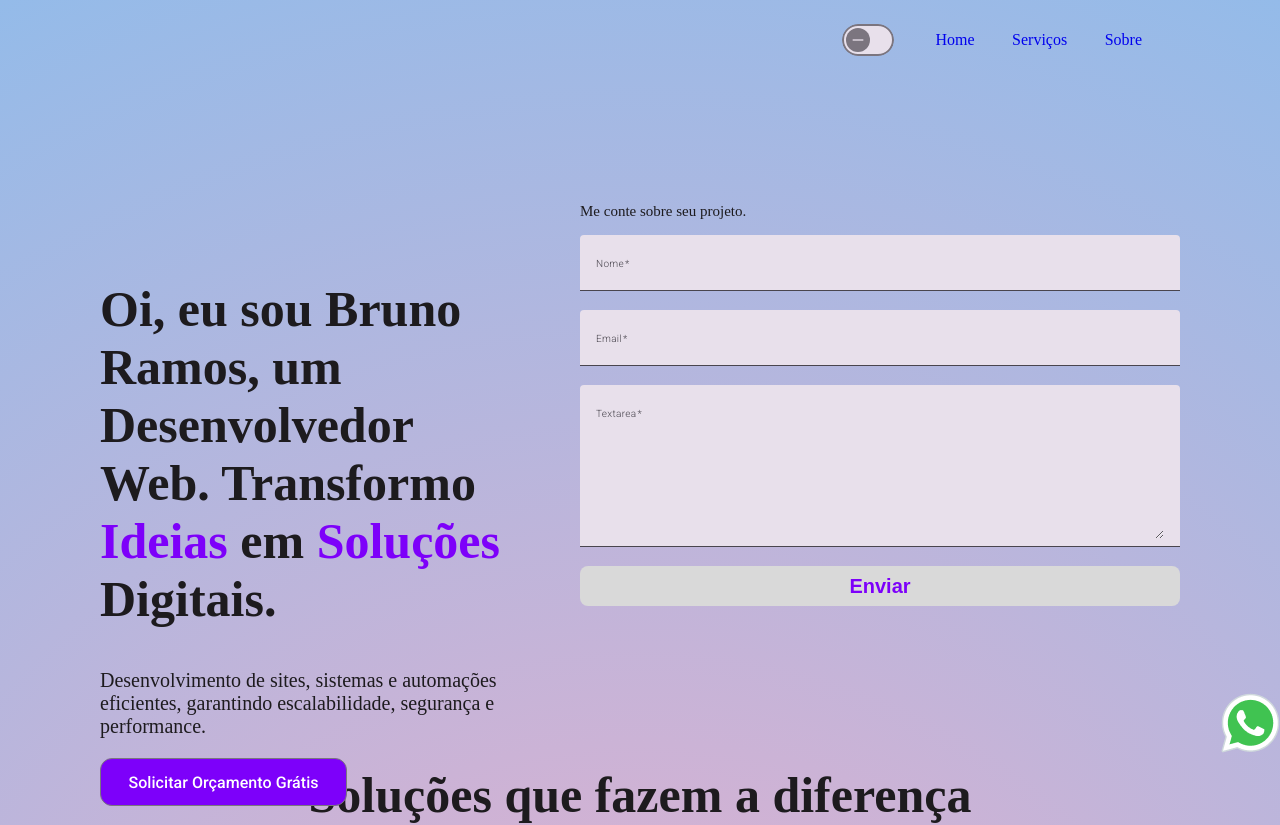
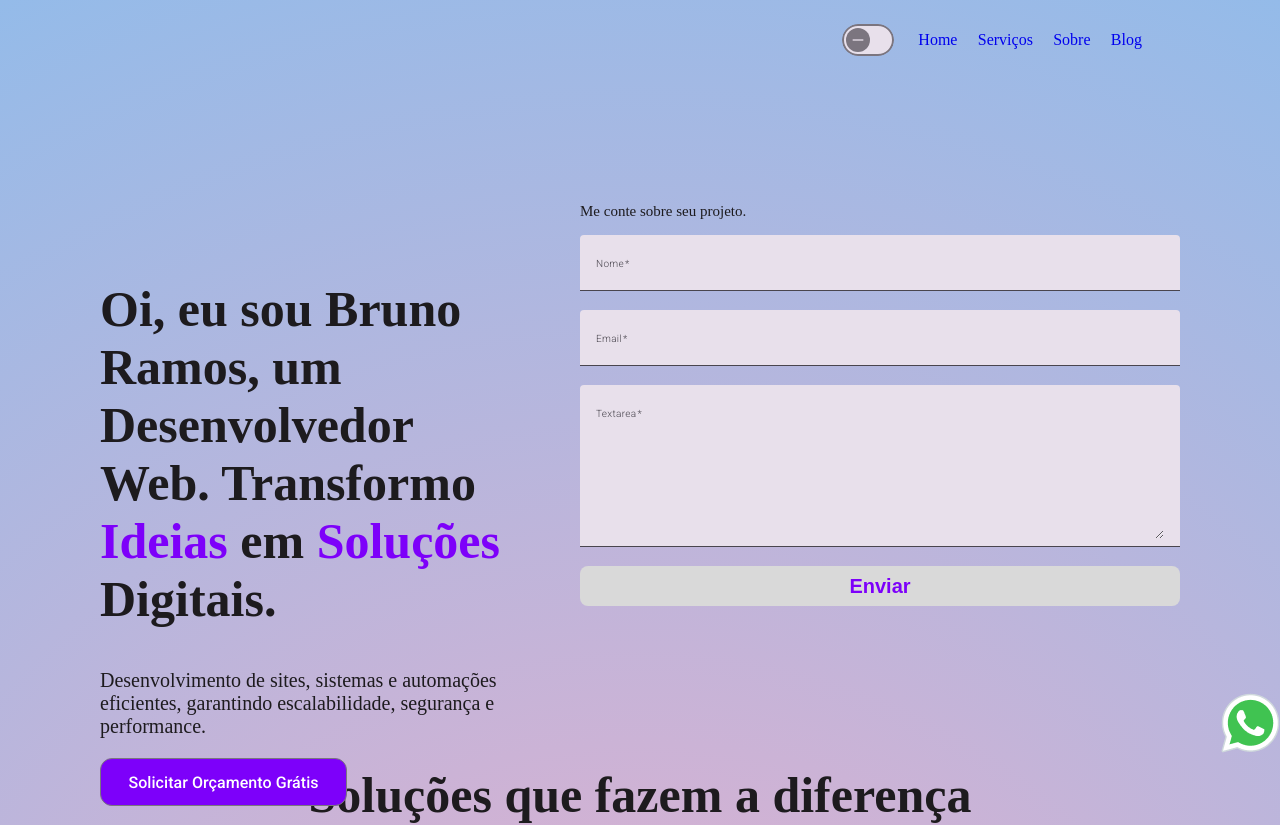
Before and after one commit to ramosbrp/landing-ramos-dev-angular, an Angular app: page / in a window 1280 px wide. Shown: the top 825 px of the page. Built offline with nearby package versions, Linux system fonts and the light colour scheme; no server answers.

Commit message:
✨ feat(Header): Add Blog link to header navigation for improved accessibility

```diff
--- a/src/app/components/header/header.component.html
+++ b/src/app/components/header/header.component.html
@@ -1,4 +1,4 @@
-<header  class="header">
+<header class="header">
     <div>
         <!-- <img id="logo" src="canva-R.png" alt=""> -->
 
@@ -10,6 +10,7 @@
                 <li><a href="#">Home</a></li>
                 <li><a href="#servicos">Serviços</a></li>
                 <li><a href="#sobre">Sobre</a></li>
+                <li><a href="https://blog.ramos-dev.com/" target="_blank">Blog</a></li>
             </ul>
         </nav>
     </div>
```
